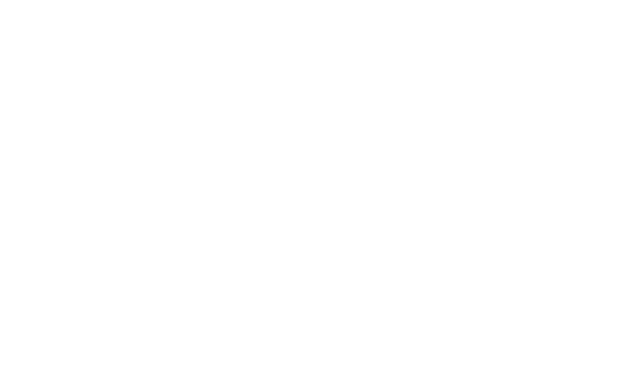
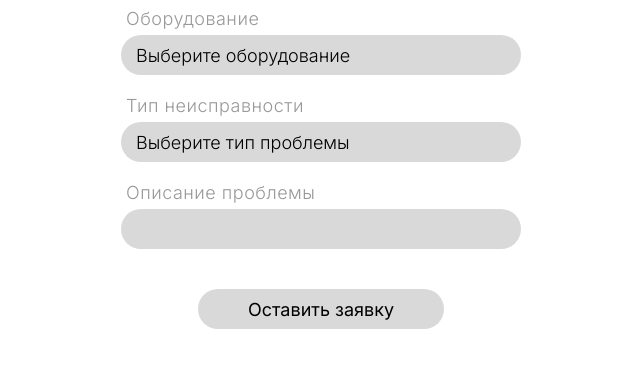
Before and after one commit to Azreil-OFD/evil-dem, a Nuxt app: page /Home/applicationForm in a window 1280 px wide. Before the commit this address had no page. Shown: the top 368 px of the page, without its empty margins (319-959 px from the left). Built offline with nearby package versions, Linux system fonts and the light colour scheme.

Commit message:
equipments

```diff
--- a/assets/css/global.scss
+++ b/assets/css/global.scss
@@ -55,7 +55,7 @@
         letter-spacing: .5px;
     }
 
-    input {
+    input, select {
         border-radius: $element-radius;
         border: none;
         background-color: #D9D9D9;
@@ -66,6 +66,10 @@
         font-weight: 300;
         padding: 0 15px;
     }
+
+    select {
+        cursor: pointer;
+    }
 }
 
 .form-link {
--- /dev/null
+++ b/pages/Home/applicationForm.vue
@@ -0,0 +1,257 @@
+<template>
+<div class="form">
+  <form @submit.prevent="send_application">
+    <div class="form-input">
+      <label for="type_of_fault">Оборудование</label>
+      <select v-model="equipment" required>
+        <option value="" disabled selected>Выберите оборудование</option>
+        <option v-for="equip in equipments" :value="equip.name">{{ equip.name }}</option>
+      </select>
+    </div>
+    <div class="form-input">
+      <label for="type_of_fault">Тип неисправности</label>
+      <select v-model="type_of_fault" required>
+        <option value="" disabled selected>Выберите тип проблемы</option>
+        <option v-for="fault in getFaults()" :value="fault">{{ fault }}</option>
+      </select>
+    </div>
+    <div class="form-input">
+      <label for="problem_description">Описание проблемы</label>
+      <input type="text" v-model="problem_description" required>
+    </div>
+    <button type="submit">Оставить заявку</button>
+  </form>
+</div>
+</template>
+
+<script lang="ts" setup>
+import { ref } from 'vue';
+
+const equipment = ref('')
+const type_of_fault = ref('')
+const problem_description = ref('')
+
+const equipments = [
+  {
+    "name": "Персональный компьютер",
+    "faults": [
+      "Перегрев",
+      "Сбой в программном обеспечении",
+      "Поломка жесткого диска",
+      "Механический износ",
+      "Другое"
+    ]
+  },
+  {
+    "name": "Ноутбук",
+    "faults": [
+      "Повреждение экрана",
+      "Поломка клавиатуры",
+      "Проблемы с аккумулятором",
+      "Короткое замыкание",
+      "Другое"
+    ]
+  },
+  {
+    "name": "Принтер",
+    "faults": [
+      "Засорение картриджа",
+      "Поломка бумагодержателя",
+      "Неисправность фьюзера",
+      "Ошибка печати",
+      "Другое"
+    ]
+  },
+  {
+    "name": "Сканер",
+    "faults": [
+      "Проблемы с калибровкой",
+      "Повреждение стекла",
+      "Сбой программного обеспечения",
+      "Низкое качество сканирования",
+      "Другое"
+    ]
+  },
+  {
+    "name": "Факс",
+    "faults": [
+      "Неполадки связи",
+      "Поломка барабана",
+      "Засорение бумагодержателя",
+      "Ошибка передачи данных",
+      "Другое"
+    ]
+  },
+  {
+    "name": "МФУ (многофункциональное устройство)",
+    "faults": [
+      "Неисправность принтера",
+      "Сбой сканера",
+      "Проблемы с факсом",
+      "Ошибка копирования",
+      "Другое"
+    ]
+  },
+  {
+    "name": "Телефонная станция",
+    "faults": [
+      "Проблемы со связью",
+      "Неисправность аппарата",
+      "Сбой программного обеспечения",
+      "Повреждение кабелей",
+      "Другое"
+    ]
+  },
+  {
+    "name": "Сетевой маршрутизатор",
+    "faults": [
+      "Перегрев",
+      "Сбой в программном обеспечении",
+      "Неисправность портов",
+      "Потеря соединения",
+      "Другое"
+    ]
+  },
+  {
+    "name": "Коммутатор (свитч)",
+    "faults": [
+      "Проблемы с питанием",
+      "Неисправность портов",
+      "Перегрев",
+      "Проблемы с соединением",
+      "Другое"
+    ]
+  },
+  {
+    "name": "Модем",
+    "faults": [
+      "Неполадки связи",
+      "Перегрев",
+      "Сбой в программном обеспечении",
+      "Неисправность разъемов",
+      "Другое"
+    ]
+  },
+  {
+    "name": "Источник бесперебойного питания (ИБП)",
+    "faults": [
+      "Неисправность аккумулятора",
+      "Перегрев",
+      "Поломка вентилятора",
+      "Сбой инвертора",
+      "Другое"
+    ]
+  },
+  {
+    "name": "Проектор",
+    "faults": [
+      "Поломка лампы",
+      "Проблемы с фокусировкой",
+      "Перегрев",
+      "Сбой в программном обеспечении",
+      "Другое"
+    ]
+  },
+  {
+    "name": "Копировальный аппарат",
+    "faults": [
+      "Засорение бумаги",
+      "Поломка картриджа",
+      "Проблемы с калибровкой",
+      "Ошибка копирования",
+      "Другое"
+    ]
+  },
+  {
+    "name": "Шредер (уничтожитель документов)",
+    "faults": [
+      "Засорение",
+      "Перегрев",
+      "Поломка ножей",
+      "Неисправность двигателя",
+      "Другое"
+    ]
+  },
+  {
+    "name": "Система видеонаблюдения",
+    "faults": [
+      "Неисправность камеры",
+      "Сбой в программном обеспечении",
+      "Проблемы с записью",
+      "Перегрев",
+      "Другое"
+    ]
+  },
+  {
+    "name": "Контрольно-кассовая машина (ККМ)",
+    "faults": [
+      "Сбой программного обеспечения",
+      "Неисправность принтера",
+      "Проблемы с дисплеем",
+      "Поломка клавиатуры",
+      "Другое"
+    ]
+  },
+  {
+    "name": "Банкомат",
+    "faults": [
+      "Неисправность купюроприемника",
+      "Проблемы с дисплеем",
+      "Сбой программного обеспечения",
+      "Перегрев",
+      "Другое"
+    ]
+  },
+  {
+    "name": "Платежный терминал",
+    "faults": [
+      "Проблемы с картридером",
+      "Сбой программного обеспечения",
+      "Неисправность дисплея",
+      "Поломка клавиатуры",
+      "Другое"
+    ]
+  },
+  {
+    "name": "Лазерный принтер",
+    "faults": [
+      "Засорение картриджа",
+      "Неисправность фьюзера",
+      "Проблемы с подачей бумаги",
+      "Ошибка печати",
+      "Другое"
+    ]
+  },
+  {
+    "name": "3D-принтер",
+    "faults": [
+      "Засорение сопла",
+      "Проблемы с калибровкой",
+      "Поломка нагревательного элемента",
+      "Сбой в программном обеспечении",
+      "Другое"
+    ]
+  },
+  {
+    "name": "Другое",
+    "faults": [
+      "Другое"
+    ]
+  }
+]
+
+const getFaults = () => {
+  const equip = equipments.find(e => e.name === equipment.value)
+  return equip ? equip.faults : [];
+}
+
+const send_application = () => {
+  // smth..
+}
+</script>
+
+<style lang="scss">
+select {
+  appearance: none
+}
+</style>
--- a/pages/home.vue
+++ b/pages/home.vue
@@ -1,37 +1,13 @@
 <template>
   <div class="home-page">
     <applications></applications>
-    <div class="form">
-      <form @submit.prevent="send_application">
-        <div class="form-input">
-          <label for="equipment">Оборудование</label>
-          <input type="text" v-model="equipment" required>
-        </div>
-        <div class="form-input">
-          <label for="type_of_fault">Тип неисправности</label>
-          <input type="text" v-model="type_of_fault" required>
-        </div>
-        <div class="form-input">
-          <label for="problem_description">Описание проблемы</label>
-          <input type="text" v-model="problem_description" required>
-        </div>
-        <button type="submit">Оставить заявку</button>
-      </form>
-    </div>
+    <applicationForm></applicationForm>
   </div>
 </template>
 
 <script lang="ts" setup>
-import { ref } from 'vue';
+import applicationForm from './Home/applicationForm.vue';
 import applications from './Home/applications.vue';
-
-const equipment = ref('')
-const type_of_fault = ref('')
-const problem_description = ref('')
-
-const send_application = () => {
-  // smth..
-}
 
 </script>
 
```
